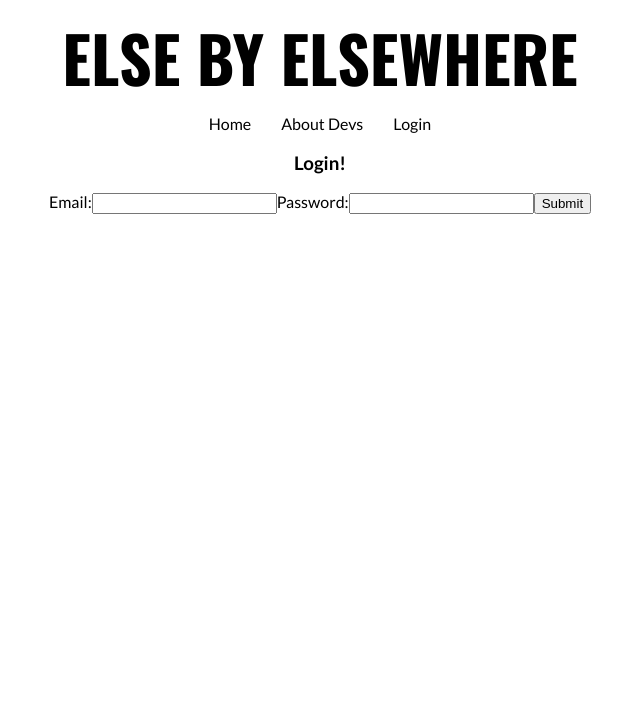
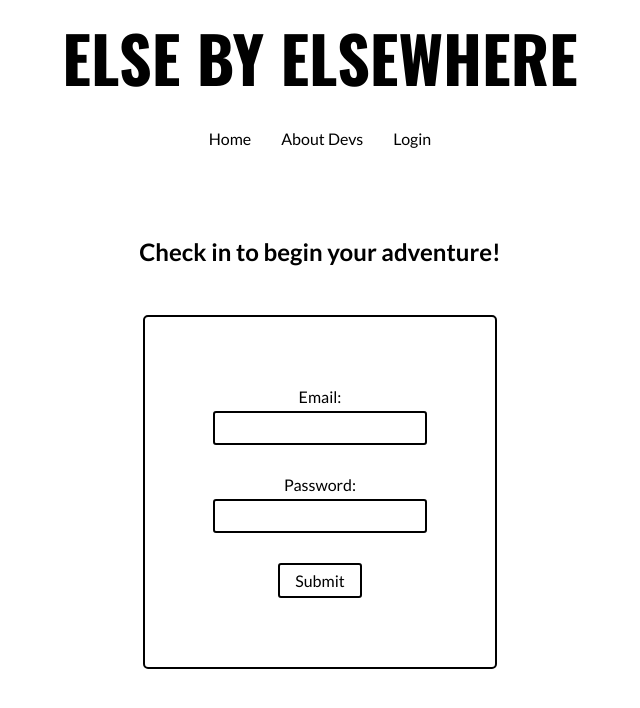
Before and after one commit to where-in-the-search/where-in-the-search-frontend, a React (Create React App) app: page /login in a window 1280 px wide. Shown: the top 708 px of the page, without its empty margins (320-960 px from the left). Built offline with nearby package versions, Linux system fonts and the light colour scheme.

Commit message:
skeletalcss

```diff
--- a/src/About/AboutPage.css
+++ b/src/About/AboutPage.css
@@ -0,0 +1,7 @@
+.aboutMain {
+    padding-top: 50px;
+    display: flex;
+    flex-direction: column;
+    justify-content: center;
+    align-items: center;
+}
--- a/src/About/AboutPage.js
+++ b/src/About/AboutPage.js
@@ -1,10 +1,11 @@
-import React, { Component } from 'react'
+import React, { Component } from 'react';
+import './AboutPage.css';
 
 export default class AboutPage extends Component {
     render() {
         return (
             <div>
-
+                <h3>about about about</h3>
             </div>
         )
     }
--- a/src/Components/Header.css
+++ b/src/Components/Header.css
@@ -1,3 +1,17 @@
+header {
+    display: flex;
+    flex-direction: column;
+    justify-content: center;
+    align-items: center;
+}
+
+.linkWrapper {
+    display: flex;
+    flex-direction: row;
+    justify-content: center;
+    align-items: center;
+}
+
 .headerTitle {
     font-family: 'Oswald', sans-serif;
     font-weight: 700;
@@ -9,6 +23,8 @@ a {
     margin: 15px;
     text-decoration: none;
     color: black;
+    transition: 0.2s ease-in-out;
+
 }
 
 .logoutButton {
@@ -17,4 +33,6 @@ a {
     font-family: 'Lato', sans-serif;
     font-size: 1rem;
     cursor: pointer;
+    transition: 0.2s ease-in-out;
+
 }
--- a/src/Components/Header.js
+++ b/src/Components/Header.js
@@ -8,6 +8,7 @@ export default class Header extends Component {
             <header>
                 <h1 className="headerTitle">ELSE BY ELSEWHERE</h1>
 
+                <div className="linkWrapper">
                     {(!this.props.user || !this.props.user.token) && <>
                         <NavLink to="/">Home</NavLink>
                         <NavLink to="/about">About Devs</NavLink>
@@ -23,6 +24,7 @@ export default class Header extends Component {
                             onClick = {this.props.handleLogout}
                             >Logout</button>
                     </>}
+                </div>
             </header>
         )
     }
--- a/src/Home/HomePage.css
+++ b/src/Home/HomePage.css
@@ -0,0 +1,91 @@
+.homeMain {
+    padding-top: 50px;
+    display: flex;
+    flex-direction: column;
+    justify-content: center;
+    align-items: center;
+}
+
+.homeH3 {
+    margin: 5px;
+    font-size: 1.5rem;
+    font-weight: 500;
+}
+
+.homeP {
+    margin: 25px;
+    font-size: 1rem;
+}
+
+.homeButton {
+    height: 35px;
+    width: auto;
+    padding: 15px;
+    display: flex;
+    flex-direction: column;
+    align-items: center;
+    justify-content: center;
+    margin: 15px;
+    border: black solid 2px;
+    border-radius: 3px;
+    background-color: transparent;
+    color: black;
+    font-family: 'Lato', sans-serif;
+    font-size: 1rem;
+    cursor: pointer;
+    transition: 0.2s ease-in-out;
+
+}
+
+.homeButton:hover {
+    border: orangered solid 2px;
+    border-radius: 3px;
+    background-color: transparent;
+    color: black;
+}
+
+.homeForm {
+    margin: 25px;
+    padding: 25px;
+    display: flex;
+    flex-direction: column;
+    justify-content: center;
+    align-items: center;
+    border: black 2px solid;
+    border-radius: 5px;
+}
+
+.homeInput {
+    height: 20px;
+    width: 200px;
+    padding: 5px;
+    font-family: 'Lato', sans-serif;
+    font-weight: 500;
+    border: black solid 2px;
+    border-radius: 3px;
+}
+
+.characterWrapper {
+    display: flex;
+    flex-direction: row;
+    justify-content: center;
+    align-items: center;
+}
+
+.characterInput[type='radio'] {
+    display: none;
+}
+
+.characterLabel {
+    margin: 15px;
+    cursor: pointer;
+    transition: 0.2s ease-in-out;
+}
+
+.characterLabel:hover {
+    color: orangered;
+}
+
+.characterInput[type='radio']:checked + .characterLabel {
+    color: teal;
+}
--- a/src/Login/LoginPage.css
+++ b/src/Login/LoginPage.css
@@ -0,0 +1,71 @@
+.loginMain {
+    padding-top: 50px;
+    display: flex;
+    flex-direction: column;
+    justify-content: center;
+    align-items: center;
+}
+
+.loginH3 {
+    /* font-family: 'Oswald', sans-serif; */
+    font-size: 1.5rem;
+    font-weight: 600;
+}
+
+.loginForm {
+    margin: 25px;
+    width: 350px;
+    height: 350px;
+    display: flex;
+    flex-direction: column;
+    justify-content: center;
+    align-items: center;
+    border: black 2px solid;
+    border-radius: 5px;
+}
+
+.loginLabel {
+    margin: 15px;
+}
+
+.loginP {
+    margin: 0px;
+    margin-bottom: 5px;
+}
+
+.loginInput {
+    height: 20px;
+    width: 200px;
+    padding: 5px;
+    font-family: 'Lato', sans-serif;
+    font-weight: 500;
+    border: black solid 2px;
+    border-radius: 3px;
+}
+
+.loginButton {
+    height: 35px;
+    width: auto;
+    padding: 15px;
+    display: flex;
+    flex-direction: column;
+    align-items: center;
+    justify-content: center;
+    margin: 15px;
+    border: black solid 2px;
+    border-radius: 3px;
+    background-color: transparent;
+    color: black;
+    font-family: 'Lato', sans-serif;
+    font-size: 1rem;
+    cursor: pointer;
+    transition: 0.2s ease-in-out;
+
+}
+
+.loginButton:hover {
+    border: orange solid 2px;
+    border-radius: 3px;
+    background-color: transparent;
+    color: black;
+}
--- a/src/Login/LoginPage.js
+++ b/src/Login/LoginPage.js
@@ -1,5 +1,6 @@
 import React, { Component } from 'react';
 import { loginOrSignup } from '../Utils/Auth-Utils.js';
+import './LoginPage.css';
 
 export default class LoginPage extends Component {
     state ={
@@ -28,21 +29,39 @@ export default class LoginPage extends Component {
 
     render() {
         return (
-            <div>
-            <h3>Login!</h3>
-            { this.state.error && <h3 style={{color:'red'}}>{this.state.error}</h3>}
-            <form onSubmit={this.handleSubmit}>
+            <main className="loginMain">
 
-                <label>Email:
-                    <input value={this.state.email} onChange={this.handleEmailChange} />
+            <h3 className="loginH3">Check in to begin your adventure!</h3>
+            { this.state.error &&
+                <h3
+                    className="loginH3"
+                    style={{color:'red'}}>
+                        {this.state.error}</h3>}
+
+            <form
+                className="loginForm"
+                onSubmit={this.handleSubmit}>
+
+                <label className="loginLabel">
+                    <p className="loginP">Email:</p>
+                    <input
+                        className="loginInput"
+                        value={this.state.email}
+                        onChange={this.handleEmailChange} />
                 </label>
 
-                <label>Password:
-                    <input value={this.state.password} onChange={this.handlePasswordChange} />
+                <label className="loginLabel">
+                    <p className="loginP">Password:</p>
+                    <input
+                        className="loginInput"
+                        value={this.state.password}
+                        type="password"
+                        onChange={this.handlePasswordChange} />
                 </label>
-                <button>Submit</button>
+                <button className="loginButton">Submit</button>
              </form>
-            </div>
+
+            </main>
         )
     }
 }
--- a/src/Results/ResultsPage.css
+++ b/src/Results/ResultsPage.css
@@ -0,0 +1,78 @@
+.resultsMain {
+    padding-top: 50px;
+    display: flex;
+    flex-direction: column;
+    justify-content: center;
+    align-items: center;
+}
+
+.feedbackWrapper {
+    display: flex;
+    flex-direction: column;
+    justify-content: center;
+    align-items: center;
+}
+
+.locationsWrapper {
+    display: flex;
+    flex-wrap: wrap;
+    justify-content: center;
+    align-items: center;
+    padding: 0px;
+}
+
+.locationResults {
+    width: 300px;
+    height: 400px;
+    margin: 25px;
+    display: flex;
+    flex-direction: column;
+    justify-content: center;
+    align-items: center;
+    border: black 2px solid;
+    border-radius: 5px;
+}
+
+.resultsImage {
+    width: 250px;
+    height: 250px;
+}
+
+.resultsH4 {
+    font-size: 1rem;
+    width: 250px;
+    text-align: center;
+}
+
+.resultsP {
+    margin: 0px;
+    width: 250px;
+    font-size: .8rem;
+}
+
+.newGameButton {
+    height: 35px;
+    width: auto;
+    padding: 15px;
+    display: flex;
+    flex-direction: column;
+    align-items: center;
+    justify-content: center;
+    margin: 15px;
+    border: black solid 2px;
+    border-radius: 3px;
+    background-color: transparent;
+    color: black;
+    font-family: 'Lato', sans-serif;
+    font-size: 1rem;
+    cursor: pointer;
+    transition: 0.2s ease-in-out;
+
+}
+
+.newGameButton:hover {
+    border: orangered solid 2px;
+    border-radius: 3px;
+    background-color: transparent;
+    color: black;
+}
--- a/src/Results/ResultsPage.js
+++ b/src/Results/ResultsPage.js
@@ -1,7 +1,8 @@
-import React, { Component } from 'react'
+import React, { Component } from 'react';
 import { getLocationFromLocalStorage, getSessionInfo, clearSessions } from '../Utils/LocalStorage-Utils.js';
 import { postSession } from '../Utils/API-Utils.js';
-import JournalItem from './JournalItem.js'
+import JournalItem from './JournalItem.js';
+import './ResultsPage.css';
 
 export default class ResultsPage extends Component {
     state = {
@@ -56,27 +57,35 @@ export default class ResultsPage extends Component {
 
         return (
 
-            <main>
+            <main className="resultsMain">
                 <div className="feedbackWrapper">
-                    <h3>This is How You Did</h3>
-                    <h4>{this.state.profession} {this.state.name}:</h4>
-                    {/* this is our MVP results page */}
+                    <h3 className="resultsH3">Review your journey, {this.state.profession} {this.state.name}:</h3>
 
-
-                    <ul className="renderedLocations">
+                    <ul className="locationsWrapper">
                     {this.state.locations.map(location =>
 
-                        <li className="locationResults" key={location.city}>
-                            <img alt={location.city} src={location.image_url}/>
-                            <h3>{location.city}, {location.region},{location.country}</h3>
-                            <p>{location.found
-                            ? <span>You got your bearings, Location Identified!</span>
-                            : <span>Still Travelling, Do you even know where you are right now?</span>}</p>
-                            <p>{location.date}</p>
+                        <li
+                            className="locationResults"
+                            key={location.city}>
+
+                            <img
+                                className="resultsImage"
+                                alt={location.city}
+                                src={location.image_url}/>
+
+                            <h4
+                                className="resultsH4">
+                                    {location.city},  {location.region},  {location.country}</h4>
+
+                            <p
+                                className="resultsP">{location.found
+                            ? <span className="resultsSpan">You got your bearings, location identified!</span>
+                            : <span className="resultsSpan">Still travelling, do you even know where you are right now?</span>}</p>
+
                         </li>
                     )}
                     </ul>
-                    <button className="newGameBtn" onClick={this.handleNewGame}>Keep Travelling</button>
+                    <button className="newGameButton" onClick={this.handleNewGame}>keep travelling</button>
                 </div>
                 <div className="journalWrapper">
                     <ul>
```
Also changed, not shown: src/Home/HomePage.js (+40 -20 lines), src/Game/GamePage.css (line endings or trailing spaces). Lines whose indentation alone changed are shown as unchanged.
